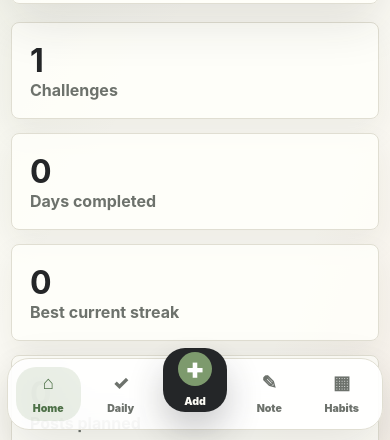
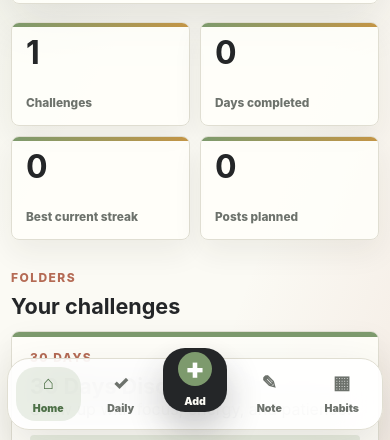
Before and after one commit to Ikblog/Creator-Challenge, a plain HTML site: page index.html in a window 390 px wide. Shown: the part 404-844 px from the top of the page. Drawn offline with Linux system fonts and the light colour scheme.

Commit message:
Update style.css

```diff
--- a/style.css
+++ b/style.css
@@ -172,9 +172,9 @@ button:active { transform: translateY(0); }
 
 .stats-grid {
   display: grid;
-  grid-template-columns: repeat(4, 1fr);
-  gap: 14px;
-  margin: 18px 0 28px;
+  grid-template-columns: repeat(4, minmax(0, 1fr));
+  gap: 12px;
+  margin: 18px 0 30px;
 }
 
 .stat-card, .challenge-card, .habit-card, .analytics-card, .calendar, .daily-layout > *, .heatmap, .chart-card, .content-editor, .content-queue {
@@ -184,9 +184,37 @@ button:active { transform: translateY(0); }
   box-shadow: 0 12px 30px rgba(40, 40, 35, 0.07);
 }
 
-.stat-card { padding: 18px; }
-.stat-card strong { display: block; font-size: 2rem; }
-.stat-card span { color: var(--muted); font-weight: 700; }
+.stat-card {
+  min-height: 118px;
+  padding: 18px;
+  display: grid;
+  align-content: space-between;
+  gap: 16px;
+  position: relative;
+  overflow: hidden;
+}
+
+.stat-card::before {
+  content: "";
+  position: absolute;
+  inset: 0 0 auto;
+  height: 4px;
+  background: linear-gradient(90deg, var(--primary), var(--gold));
+}
+
+.stat-card strong {
+  display: block;
+  font-size: clamp(1.9rem, 4vw, 2.45rem);
+  line-height: 1;
+  letter-spacing: 0;
+}
+
+.stat-card span {
+  color: var(--muted);
+  font-size: 0.9rem;
+  font-weight: 800;
+  line-height: 1.25;
+}
 
 .section-heading {
   display: flex;
@@ -668,7 +696,23 @@ select { appearance: auto; }
     max-width: calc(100vw - 62px);
     white-space: normal;
   }
-  .stats-grid, .analytics-grid, .challenge-grid { grid-template-columns: 1fr; }
+  .stats-grid {
+    grid-template-columns: repeat(2, minmax(0, 1fr));
+    gap: 10px;
+  }
+  .stat-card {
+    min-height: 104px;
+    padding: 14px;
+    gap: 12px;
+  }
+  .stat-card strong {
+    font-size: 2rem;
+  }
+  .stat-card span {
+    font-size: 0.74rem;
+    overflow-wrap: anywhere;
+  }
+  .analytics-grid, .challenge-grid { grid-template-columns: 1fr; }
   .daily-layout { gap: 12px; }
   .day-card, .tracker-card, .notes-card {
     padding: 14px;
```
